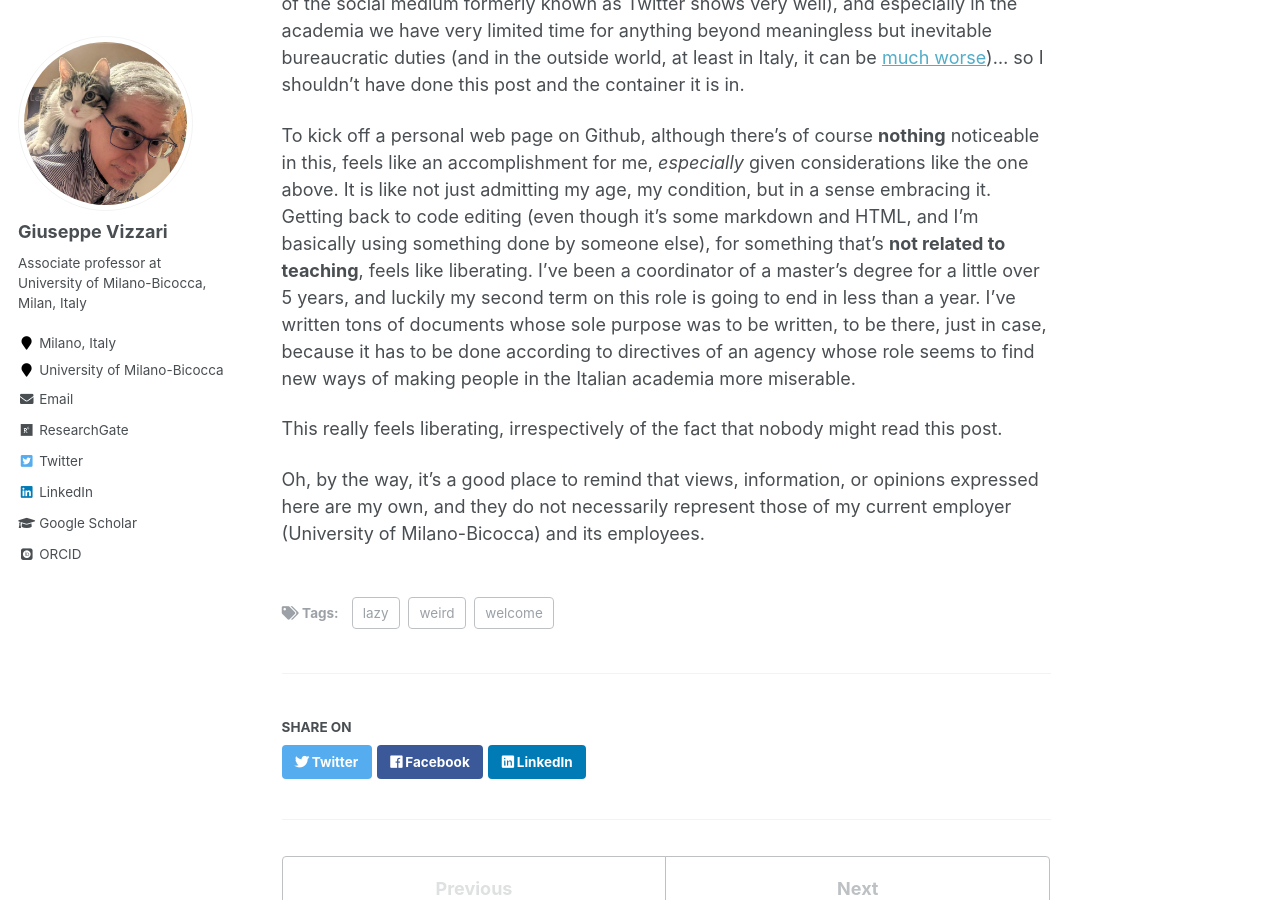
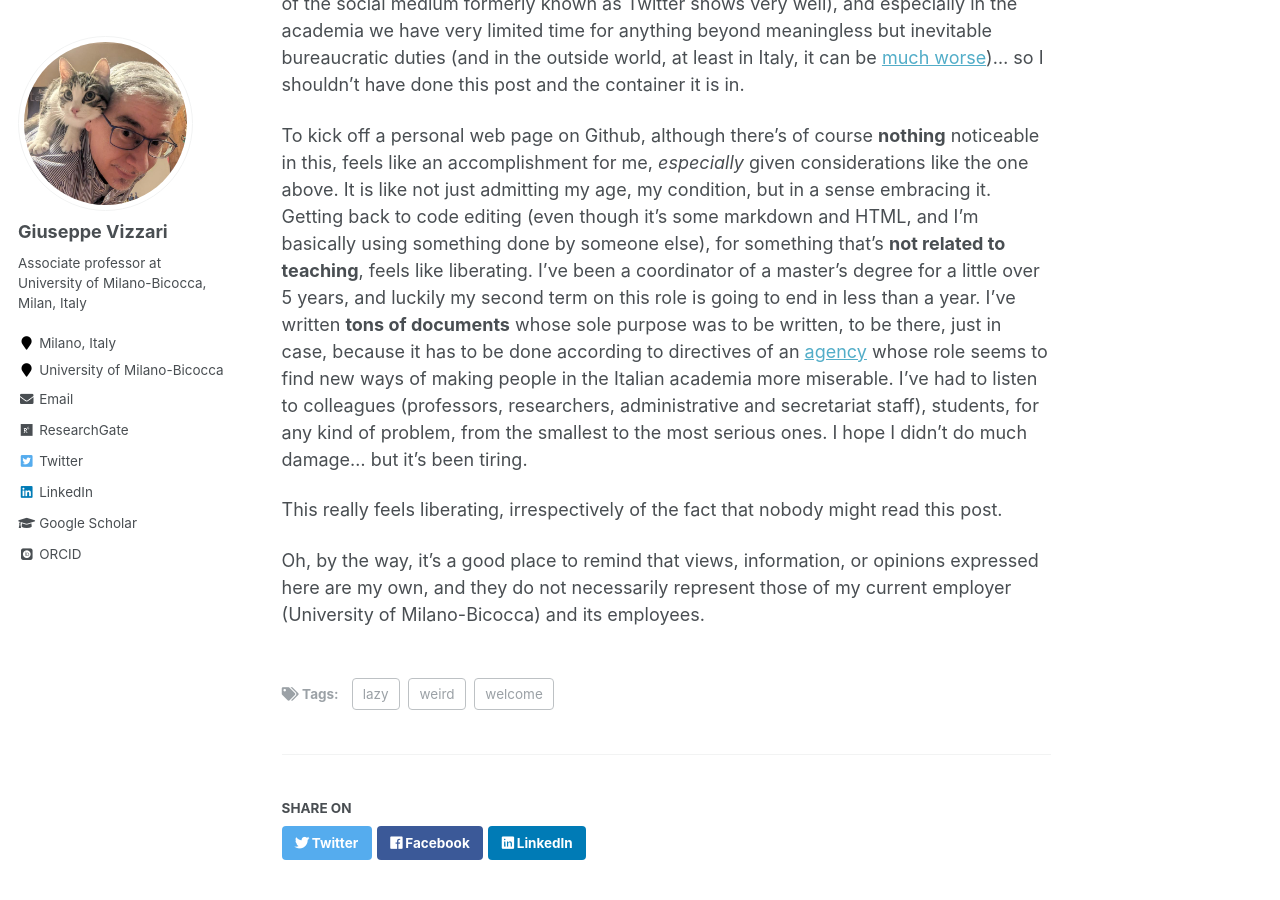
Before and after one commit to GiuseppeVizzari/GiuseppeVizzari.github.io, a Jekyll site: the page built from _posts/2023-10-27-First-post.md, in a window 1280 px wide and 900 px high, scrolled down 353 px. Built offline with Jekyll 4.4.1, drawn with Linux system fonts in a browser that asks for light colours; some web fonts are replaced.

Commit message:
Blog post.

```diff
--- a/_posts/2023-10-27-First-post.md
+++ b/_posts/2023-10-27-First-post.md
@@ -12,7 +12,7 @@ tags:
 
 It feels weird to write a blog post in October 2023. I think there's no need for explanations, we're waist deep in the social media era (although things can change quickly, as the story of the social medium formerly known as Twitter shows very well), and especially in the academia we have very limited time for anything beyond meaningless but inevitable bureaucratic duties (and in the outside world, at least in Italy, it can be [much worse](https://www.goodreads.com/book/show/159083658-le-grandi-dimissioni))... so I shouldn't have done this post and the container it is in.
 
-To kick off a personal web page on Github, although there's of course __nothing__ noticeable in this, feels like an accomplishment for me, *especially* given considerations like the one above. It is like not just admitting my age, my condition, but in a sense embracing it. Getting back to code editing (even though it's some markdown and HTML, and I'm basically using something done by someone else), for something that's __not related to teaching__, feels like liberating. I've been a coordinator of a master's degree for a little over 5 years, and luckily my second term on this role is going to end in less than a year. I've written tons of documents whose sole purpose was to be written, to be there, just in case, because it has to be done according to directives of an agency whose role seems to find new ways of making people in the Italian academia more miserable.
+To kick off a personal web page on Github, although there's of course __nothing__ noticeable in this, feels like an accomplishment for me, *especially* given considerations like the one above. It is like not just admitting my age, my condition, but in a sense embracing it. Getting back to code editing (even though it's some markdown and HTML, and I'm basically using something done by someone else), for something that's __not related to teaching__, feels like liberating. I've been a coordinator of a master's degree for a little over 5 years, and luckily my second term on this role is going to end in less than a year. I've written __tons of documents__ whose sole purpose was to be written, to be there, just in case, because it has to be done according to directives of an [agency](https://www.anvur.it/) whose role seems to find new ways of making people in the Italian academia more miserable. I've had to listen to colleagues (professors, researchers, administrative and secretariat staff), students, for any kind of problem, from the smallest to the most serious ones. I hope I didn't do much damage... but it's been tiring.
 
 This really feels liberating, irrespectively of the fact that nobody might read this post.
 
```
